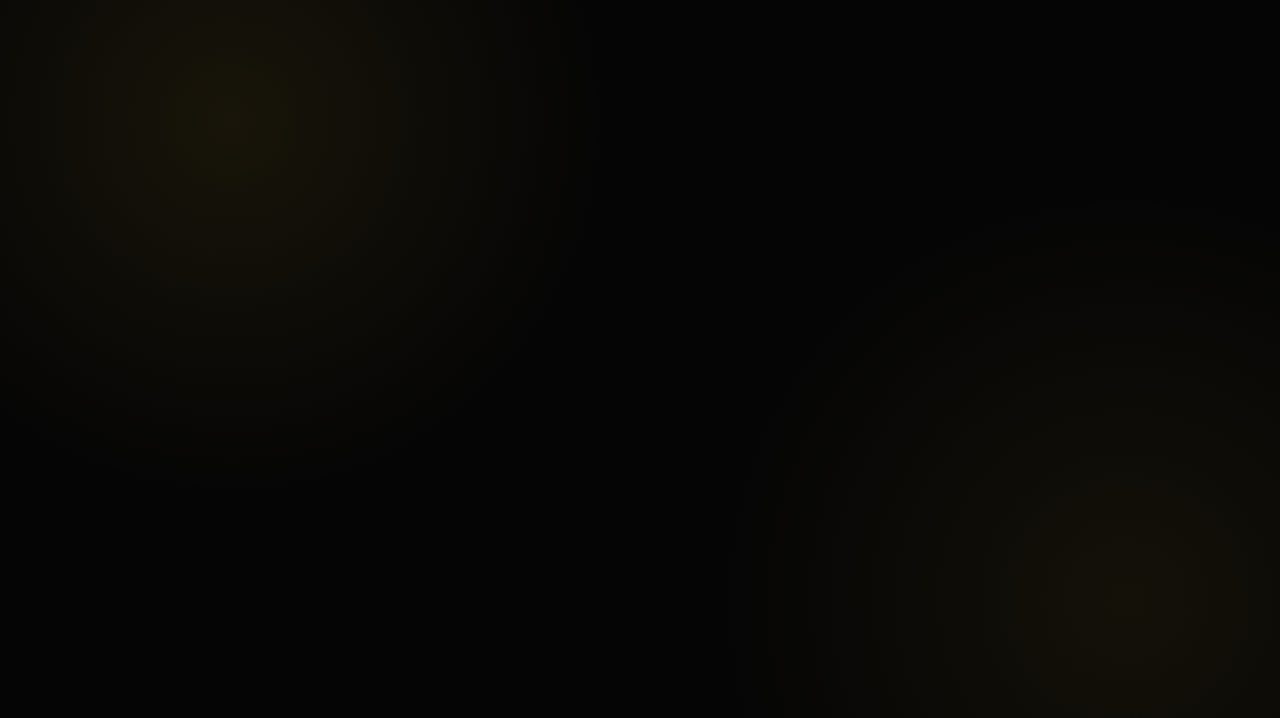
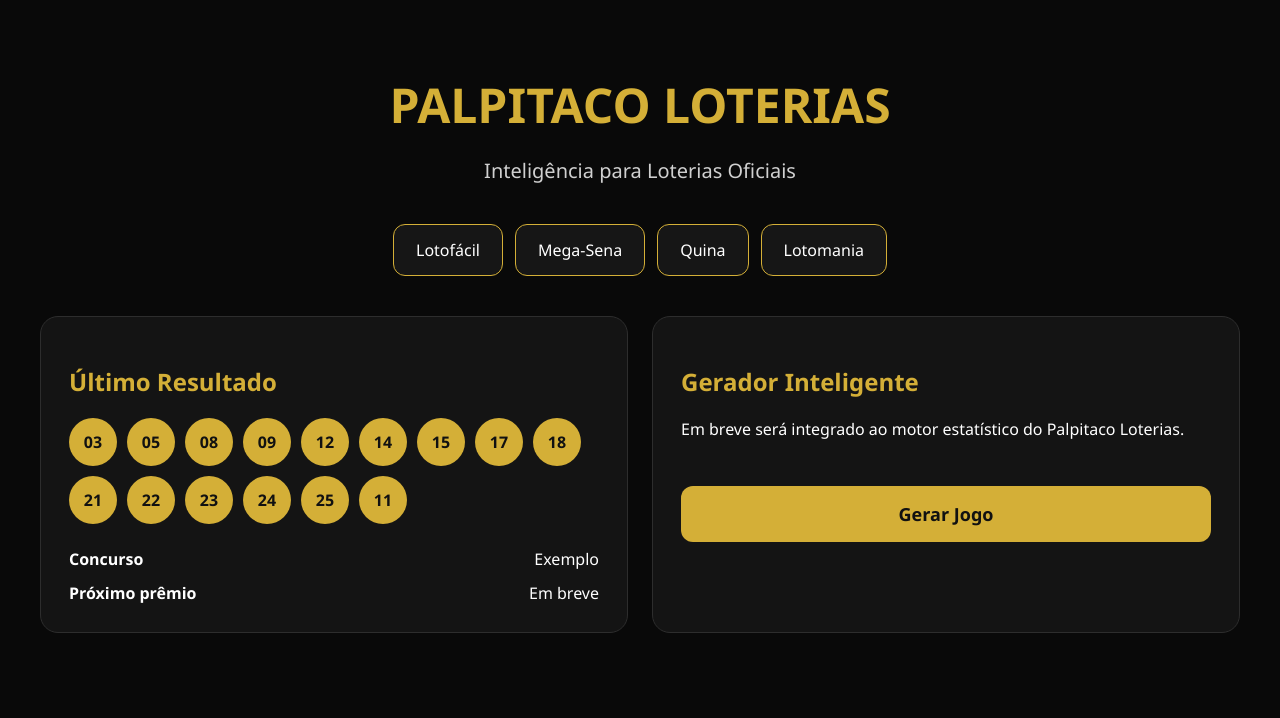
Before and after one commit to glauberseguros-commits/palpitaco-loterias, a React (Vite) app: page / in a window 1280 px wide. Shown: the top 718 px of the page. Built offline with nearby package versions, Linux system fonts and the light colour scheme.

Commit message:
feat: dashboard v1 foundation

```diff
--- a/src/App.css
+++ b/src/App.css
@@ -1,512 +1,115 @@
-.application-shell {
-  min-height: 100vh;
+.app{
+    min-height:100vh;
+    background:#090909;
+    color:#fff;
+    padding:40px 20px;
+    font-family:Segoe UI,Arial,sans-serif;
 }
 
-.sidebar {
-  position: fixed;
-  inset: 0 auto 0 0;
-  z-index: 30;
-  display: flex;
-  width: 270px;
-  flex-direction: column;
-  padding: 28px 20px;
-  border-right: 1px solid var(--border);
-  background: linear-gradient(
-    180deg,
-    rgba(18, 16, 10, 0.97),
-    rgba(5, 5, 5, 0.99)
-  );
-  box-shadow: 18px 0 60px rgba(0, 0, 0, 0.25);
+.hero{
+    text-align:center;
+    margin-bottom:40px;
 }
 
-.brand {
-  display: flex;
-  align-items: center;
-  gap: 14px;
-  padding: 8px 10px 28px;
-  border-bottom: 1px solid var(--border);
+.hero h1{
+    color:#d4af37;
+    font-size:48px;
+    margin-bottom:10px;
 }
 
-.brand-mark {
-  display: grid;
-  width: 50px;
-  height: 50px;
-  place-items: center;
-  border: 1px solid var(--border-strong);
-  border-radius: 17px;
-  color: var(--gold-strong);
-  background: linear-gradient(
-    145deg,
-    rgba(229, 199, 91, 0.14),
-    rgba(229, 199, 91, 0.03)
-  );
-  font-weight: 900;
-  letter-spacing: 0.05em;
+.hero p{
+    color:#d0d0d0;
+    font-size:20px;
 }
 
-.brand-copy {
-  display: flex;
-  flex-direction: column;
+.tabs{
+    display:flex;
+    gap:12px;
+    justify-content:center;
+    flex-wrap:wrap;
+    margin-bottom:40px;
 }
 
-.brand-copy strong {
-  color: var(--gold-strong);
-  font-size: 17px;
-  letter-spacing: 0.12em;
+.tabs button{
+    background:#161616;
+    color:#fff;
+    border:1px solid #d4af37;
+    border-radius:12px;
+    padding:14px 22px;
+    cursor:pointer;
 }
 
-.brand-copy small {
-  margin-top: 2px;
-  color: var(--text-muted);
-  font-size: 11px;
-  font-weight: 700;
-  letter-spacing: 0.26em;
+.grid{
+    display:grid;
+    grid-template-columns:repeat(auto-fit,minmax(340px,1fr));
+    gap:24px;
+    max-width:1200px;
+    margin:auto;
 }
 
-.sidebar-navigation {
-  display: grid;
-  gap: 8px;
-  margin-top: 26px;
+.card{
+    background:#141414;
+    border:1px solid #2d2d2d;
+    border-radius:18px;
+    padding:28px;
 }
 
-.navigation-item {
-  display: grid;
-  grid-template-columns: 40px 1fr;
-  align-items: center;
-  min-height: 54px;
-  padding: 7px 12px;
-  border: 1px solid transparent;
-  border-radius: 14px;
-  color: var(--text-muted);
-  transition:
-    background 160ms ease,
-    border-color 160ms ease,
-    color 160ms ease;
+.card h2{
+    color:#d4af37;
+    margin-bottom:20px;
 }
 
-.navigation-item > span {
-  display: grid;
-  width: 34px;
-  height: 34px;
-  place-items: center;
-  border: 1px solid var(--border);
-  border-radius: 11px;
-  color: var(--gold);
-  font-size: 12px;
-  font-weight: 800;
+.balls{
+    display:flex;
+    flex-wrap:wrap;
+    gap:10px;
+    margin-bottom:24px;
 }
 
-.navigation-item strong {
-  font-size: 14px;
+.balls span{
+    width:48px;
+    height:48px;
+    border-radius:50%;
+    background:#d4af37;
+    color:#111;
+    display:flex;
+    align-items:center;
+    justify-content:center;
+    font-weight:bold;
 }
 
-.navigation-item:hover,
-.navigation-item-active {
-  border-color: var(--border);
-  color: var(--text);
-  background: rgba(225, 194, 83, 0.07);
+.info{
+    display:flex;
+    justify-content:space-between;
+    margin-top:12px;
 }
 
-.account-link {
-  display: grid;
-  grid-template-columns: 42px 1fr;
-  align-items: center;
-  gap: 12px;
-  margin-top: auto;
-  padding: 15px;
-  border: 1px solid var(--border);
-  border-radius: 16px;
-  background: rgba(255, 255, 255, 0.018);
+.primary{
+    margin-top:30px;
+    width:100%;
+    padding:16px;
+    border:none;
+    border-radius:12px;
+    background:#d4af37;
+    color:#111;
+    font-size:18px;
+    font-weight:bold;
+    cursor:pointer;
 }
 
-.account-avatar {
-  display: grid;
-  width: 42px;
-  height: 42px;
-  place-items: center;
-  border-radius: 50%;
-  color: #0b0b0b;
-  background: linear-gradient(135deg, var(--gold-strong), #b69328);
-  font-size: 11px;
-  font-weight: 900;
+@media(max-width:768px){
+
+.hero h1{
+font-size:34px;
 }
 
-.account-link > span:last-child {
-  display: flex;
-  min-width: 0;
-  flex-direction: column;
+.hero p{
+font-size:18px;
 }
 
-.account-link strong {
-  font-size: 13px;
+.balls span{
+width:42px;
+height:42px;
 }
 
-.account-link small {
-  overflow: hidden;
-  margin-top: 3px;
-  color: var(--text-muted);
-  font-size: 10px;
-  text-overflow: ellipsis;
-  white-space: nowrap;
 }
-
-.application-content {
-  min-height: 100vh;
-  margin-left: 270px;
-}
-
-.topbar {
-  position: sticky;
-  top: 0;
-  z-index: 20;
-  display: flex;
-  min-height: 78px;
-  align-items: center;
-  justify-content: space-between;
-  padding: 14px clamp(22px, 4vw, 58px);
-  border-bottom: 1px solid var(--border);
-  background: rgba(5, 5, 5, 0.88);
-  backdrop-filter: blur(18px);
-}
-
-.topbar > div {
-  display: flex;
-  flex-direction: column;
-}
-
-.topbar-label {
-  margin-bottom: 3px;
-  color: var(--gold-muted);
-  font-size: 10px;
-  font-weight: 800;
-  letter-spacing: 0.18em;
-  text-transform: uppercase;
-}
-
-.topbar strong {
-  font-size: 15px;
-}
-
-.back-link {
-  padding: 10px 14px;
-  border: 1px solid var(--border);
-  border-radius: 12px;
-  color: var(--text-muted);
-  font-size: 12px;
-  font-weight: 700;
-}
-
-.back-link:hover {
-  border-color: var(--border-strong);
-  color: var(--gold-strong);
-}
-
-.main-content {
-  width: min(1180px, 100%);
-  margin: 0 auto;
-  padding: clamp(36px, 6vw, 76px) clamp(20px, 5vw, 64px) 80px;
-}
-
-.page-section {
-  display: grid;
-  gap: 34px;
-}
-
-.page-heading {
-  max-width: 780px;
-}
-
-.eyebrow {
-  margin: 0 0 12px;
-  color: var(--gold);
-  font-size: 11px;
-  font-weight: 900;
-  letter-spacing: 0.25em;
-  text-transform: uppercase;
-}
-
-.page-heading h1 {
-  margin: 0;
-  color: var(--gold-strong);
-  font-size: clamp(36px, 5vw, 66px);
-  line-height: 1;
-  letter-spacing: -0.045em;
-}
-
-.page-heading > p:last-child {
-  max-width: 700px;
-  margin: 20px 0 0;
-  color: var(--text-muted);
-  font-size: clamp(15px, 1.5vw, 18px);
-  line-height: 1.7;
-}
-
-.module-grid {
-  display: grid;
-  grid-template-columns: repeat(2, minmax(0, 1fr));
-  gap: 18px;
-}
-
-.module-card {
-  position: relative;
-  display: grid;
-  grid-template-columns: 52px 1fr 30px;
-  min-height: 150px;
-  align-items: center;
-  gap: 18px;
-  padding: 24px;
-  overflow: hidden;
-  border: 1px solid var(--border);
-  border-radius: 22px;
-  color: var(--text);
-  text-align: left;
-  background:
-    linear-gradient(145deg, rgba(229, 199, 91, 0.065), transparent 45%),
-    rgba(11, 11, 11, 0.94);
-  box-shadow: var(--shadow);
-  cursor: pointer;
-  transition:
-    transform 180ms ease,
-    border-color 180ms ease;
-}
-
-.module-card::after {
-  position: absolute;
-  right: -45px;
-  bottom: -70px;
-  width: 150px;
-  height: 150px;
-  border: 1px solid rgba(229, 199, 91, 0.07);
-  border-radius: 50%;
-  content: "";
-}
-
-.module-card:hover {
-  transform: translateY(-3px);
-  border-color: var(--border-strong);
-}
-
-.module-number {
-  display: grid;
-  width: 52px;
-  height: 52px;
-  place-items: center;
-  border: 1px solid var(--border-strong);
-  border-radius: 16px;
-  color: var(--gold-strong);
-  background: rgba(229, 199, 91, 0.04);
-  font-size: 13px;
-  font-weight: 900;
-}
-
-.module-content {
-  display: flex;
-  flex-direction: column;
-}
-
-.module-content strong {
-  font-size: 18px;
-}
-
-.module-content small {
-  max-width: 360px;
-  margin-top: 8px;
-  color: var(--text-muted);
-  font-size: 12px;
-  line-height: 1.55;
-}
-
-.module-arrow {
-  color: var(--gold);
-  font-size: 22px;
-}
-
-.status-card,
-.empty-state {
-  padding: 26px 28px;
-  border: 1px solid var(--border);
-  border-radius: 20px;
-  background: rgba(11, 11, 11, 0.8);
-}
-
-.status-card > div {
-  display: flex;
-  align-items: center;
-  gap: 10px;
-}
-
-.status-dot {
-  width: 8px;
-  height: 8px;
-  border-radius: 50%;
-  background: var(--gold);
-  box-shadow: 0 0 18px rgba(229, 199, 91, 0.65);
-}
-
-.status-card p {
-  margin: 12px 0 0 18px;
-  color: var(--text-muted);
-  font-size: 13px;
-  line-height: 1.65;
-}
-
-.empty-state {
-  display: flex;
-  min-height: 230px;
-  align-items: center;
-  justify-content: center;
-  flex-direction: column;
-  text-align: center;
-}
-
-.empty-state strong {
-  color: var(--gold-strong);
-  font-size: 20px;
-}
-
-.empty-state span {
-  margin-top: 10px;
-  color: var(--text-muted);
-  font-size: 13px;
-}
-
-.bottom-navigation {
-  display: none;
-}
-
-@media (max-width: 960px) {
-  .sidebar {
-    display: none;
-  }
-
-  .application-content {
-    margin-left: 0;
-  }
-
-  .main-content {
-    padding-bottom: 110px;
-  }
-
-  .bottom-navigation {
-    position: fixed;
-    right: 12px;
-    bottom: 12px;
-    left: 12px;
-    z-index: 50;
-    display: grid;
-    grid-template-columns: repeat(4, minmax(0, 1fr));
-    padding: 8px;
-    border: 1px solid var(--border-strong);
-    border-radius: 20px;
-    background: rgba(8, 8, 8, 0.94);
-    box-shadow: 0 18px 70px rgba(0, 0, 0, 0.55);
-    backdrop-filter: blur(18px);
-  }
-
-  .bottom-navigation-item {
-    display: flex;
-    min-width: 0;
-    align-items: center;
-    justify-content: center;
-    flex-direction: column;
-    gap: 4px;
-    padding: 8px 2px;
-    border-radius: 13px;
-    color: var(--text-muted);
-  }
-
-  .bottom-navigation-item span {
-    color: var(--gold);
-    font-size: 11px;
-    font-weight: 900;
-  }
-
-  .bottom-navigation-item small {
-    overflow: hidden;
-    width: 100%;
-    font-size: 9px;
-    font-weight: 700;
-    text-align: center;
-    text-overflow: ellipsis;
-    white-space: nowrap;
-  }
-
-  .bottom-navigation-item-active {
-    color: var(--text);
-    background: rgba(229, 199, 91, 0.09);
-  }
-}
-
-@media (max-width: 680px) {
-  .topbar {
-    min-height: 68px;
-    padding: 11px 16px;
-  }
-
-  .back-link {
-    padding: 8px 10px;
-    font-size: 10px;
-  }
-
-  .main-content {
-    padding: 34px 16px 108px;
-  }
-
-  .page-section {
-    gap: 24px;
-  }
-
-  .module-grid {
-    grid-template-columns: 1fr;
-    gap: 12px;
-  }
-
-  .module-card {
-    min-height: 126px;
-    grid-template-columns: 44px 1fr 24px;
-    gap: 13px;
-    padding: 18px;
-    border-radius: 18px;
-  }
-
-  .module-number {
-    width: 44px;
-    height: 44px;
-    border-radius: 14px;
-  }
-
-  .module-content strong {
-    font-size: 16px;
-  }
-
-  .module-content small {
-    font-size: 11px;
-  }
-
-  .status-card,
-  .empty-state {
-    padding: 22px 20px;
-    border-radius: 18px;
-  }
-
-  .status-card p {
-    margin-left: 0;
-  }
-}
-
-@media (max-width: 380px) {
-  .topbar strong {
-    font-size: 13px;
-  }
-
-  .back-link {
-    max-width: 120px;
-    text-align: center;
-  }
-
-  .bottom-navigation {
-    right: 8px;
-    bottom: 8px;
-    left: 8px;
-  }
-}
--- a/src/App.jsx
+++ b/src/App.jsx
@@ -1,47 +1,78 @@
-import {
-  BrowserRouter,
-  Route,
-  Routes,
-  useNavigate,
-} from "react-router-dom";
-
-import AppShell from "./layouts/AppShell";
-import Dashboard from "./pages/Dashboard/Dashboard";
-import Analises from "./pages/Analises/Analises";
-import Probabilidades from "./pages/Probabilidades/Probabilidades";
-import Geradores from "./pages/Geradores/Geradores";
-import Resultados from "./pages/Resultados/Resultados";
-import Conta from "./pages/Conta/Conta";
 import "./App.css";
 
-function ApplicationRoutes() {
-  const navigate = useNavigate();
+const LOTTERIES = [
+  "Lotofácil",
+  "Mega-Sena",
+  "Quina",
+  "Lotomania"
+];
 
-  return (
-    <AppShell>
-      <Routes>
-        <Route
-          path="/"
-          element={<Dashboard onNavigate={(route) => navigate(route)} />}
-        />
-        <Route path="/analises" element={<Analises />} />
-        <Route path="/probabilidades" element={<Probabilidades />} />
-        <Route path="/geradores" element={<Geradores />} />
-        <Route path="/resultados" element={<Resultados />} />
-        <Route path="/conta" element={<Conta />} />
-        <Route
-          path="*"
-          element={<Dashboard onNavigate={(route) => navigate(route)} />}
-        />
-      </Routes>
-    </AppShell>
-  );
-}
+const RESULT = [
+  "03","05","08","09","12",
+  "14","15","17","18","21",
+  "22","23","24","25","11"
+];
 
 export default function App() {
   return (
-    <BrowserRouter basename="/loterias">
-      <ApplicationRoutes />
-    </BrowserRouter>
+    <main className="app">
+
+      <header className="hero">
+        <h1>PALPITACO LOTERIAS</h1>
+        <p>
+          Inteligência para Loterias Oficiais
+        </p>
+      </header>
+
+      <section className="tabs">
+        {LOTTERIES.map(item=>(
+          <button key={item}>
+            {item}
+          </button>
+        ))}
+      </section>
+
+      <section className="grid">
+
+        <article className="card">
+
+          <h2>Último Resultado</h2>
+
+          <div className="balls">
+            {RESULT.map(n=>(
+              <span key={n}>{n}</span>
+            ))}
+          </div>
+
+          <div className="info">
+            <strong>Concurso</strong>
+            <span>Exemplo</span>
+          </div>
+
+          <div className="info">
+            <strong>Próximo prêmio</strong>
+            <span>Em breve</span>
+          </div>
+
+        </article>
+
+        <article className="card">
+
+          <h2>Gerador Inteligente</h2>
+
+          <p>
+            Em breve será integrado ao motor estatístico do
+            Palpitaco Loterias.
+          </p>
+
+          <button className="primary">
+            Gerar Jogo
+          </button>
+
+        </article>
+
+      </section>
+
+    </main>
   );
 }
```
